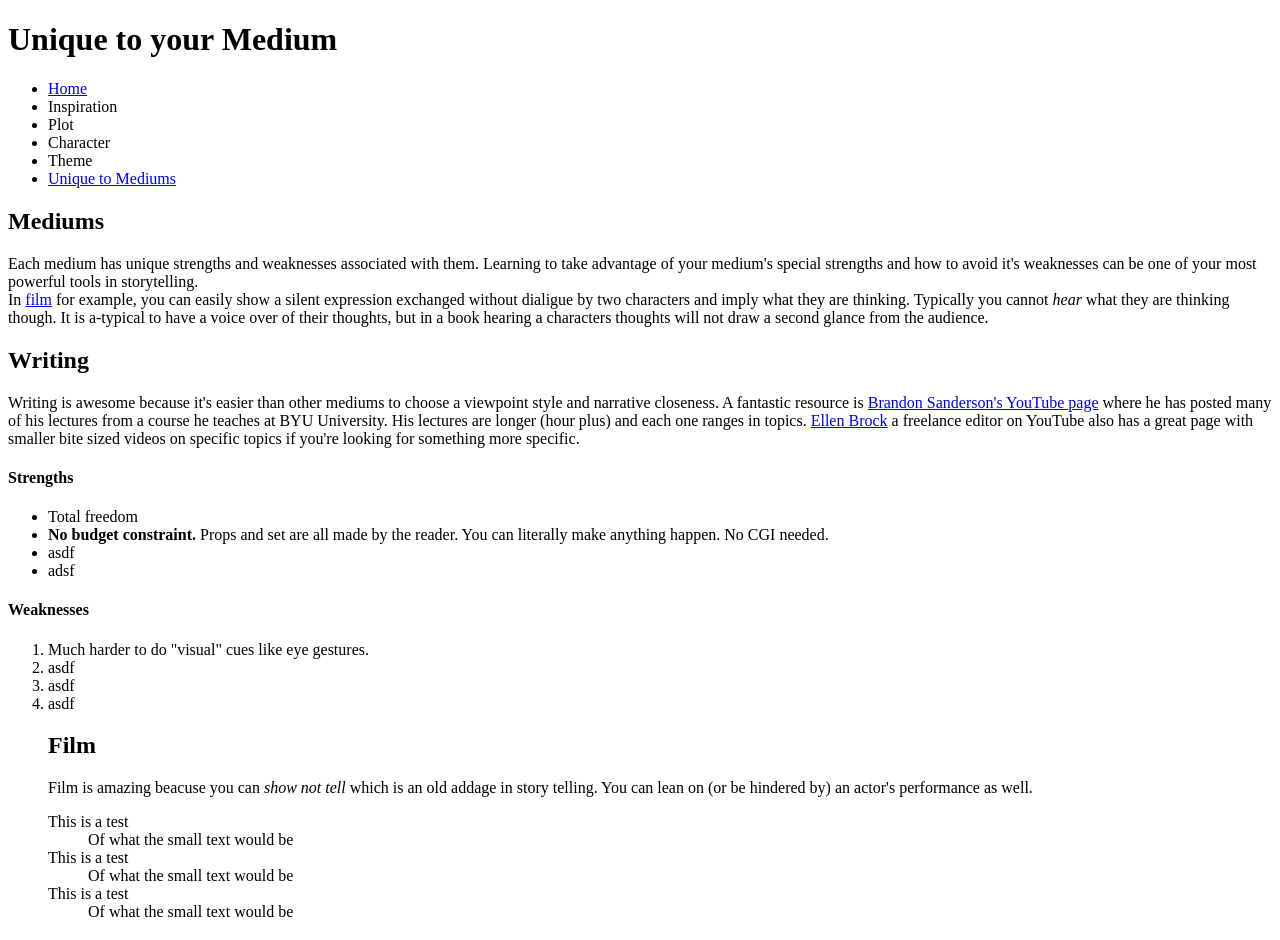
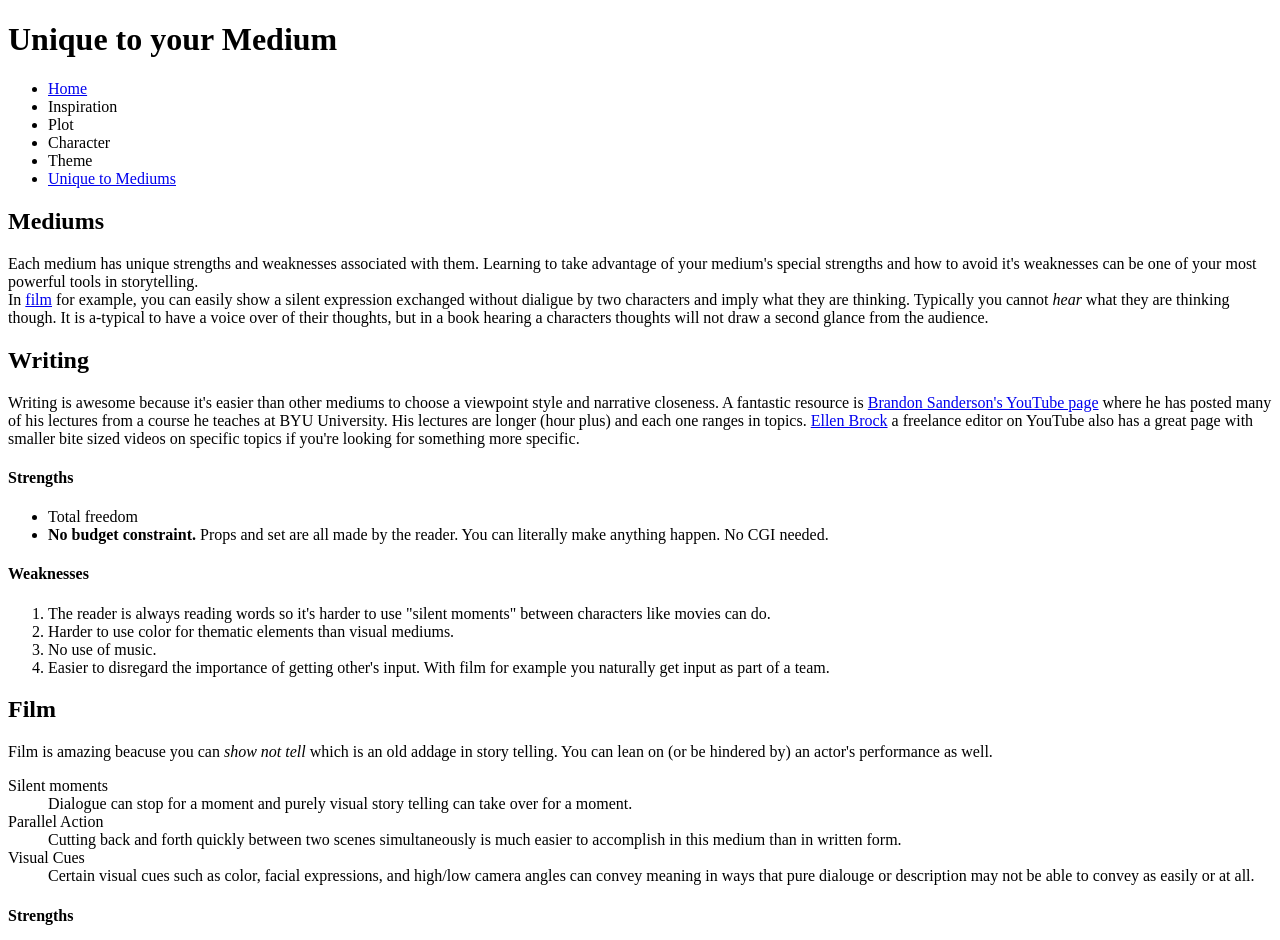
Before and after one commit to TheGreenGuild/embarkment_dgm_2120, a plain HTML site: page uniqueToYourMedium.html in a window 1280 px wide. Shown: the top 940 px of the page. Drawn offline with Linux system fonts and the light colour scheme.

Commit message:
Added content to the UniqueToYourMedium page.

```diff
--- a/uniqueToYourMedium.html
+++ b/uniqueToYourMedium.html
@@ -12,7 +12,7 @@
 <body>
     <!--Beginning of Header-->
     <header>
-        <h1 id="page_header">Unique to your Medium</h1>
+        <h1>Unique to your Medium</h1>
     </header>
 
     <!--Beginning of Nav-->
@@ -47,27 +47,32 @@
             <h4>Strengths</h4>
             <ul>
                 <li>Total freedom</li>
-                <li><b>No budget constraint.</b> Props and set are all made by the reader. You can literally make anything happen. No CGI needed.</li>
-                <li>asdf</li>
-                <li>adsf</li>
+                <li><b>No budget constraint.</b> Props and set are all made by the reader. You can literally
+                    make anything happen. No CGI needed.</li>
             </ul>
             <h4>Weaknesses</h4>
             <ol>
-                <li>Much harder to do "visual" cues like eye gestures.</li>
-                <li>asdf</li>
-                <li>asdf</li>
-                <li>asdf</li>
-            </ul>
-        <!--Come back to. IDK why my Film section is sticking out farther than my Writing section. Also I'll turn these little peices into sections later for use in CSS.-->
+                <li>The reader is always reading words so it's harder to use "silent moments" between
+                    characters like movies can do.</li>
+                <li>Harder to use color for thematic elements than visual mediums.</li>
+                <li>No use of music.</li>
+                <li>Easier to disregard the importance of getting other's input. With film for example you
+                    naturally get input as part of a team.</li>
+            </ol>
+        <!--I'll turn these little peices into sections later for use in CSS.-->
         <h2 id="film_header">Film</h2>
-            <p>Film is amazing beacuse you can <i>show not tell</i> which is an old addage in story telling. You can lean on (or be hindered by) an actor's performance as well.</p>
+            <p>Film is amazing beacuse you can <i>show not tell</i> which is an old addage in story
+                telling. You can lean on (or be hindered by) an actor's performance as well.</p>
             <dl>
-                <dt>This is a test</dt>
-                <dd>Of what the small text would be</dd>
-                <dt>This is a test</dt>
-                <dd>Of what the small text would be</dd>
-                <dt>This is a test</dt>
-                <dd>Of what the small text would be</dd>
+                <dt>Silent moments</dt>
+                <dd>Dialogue can stop for a moment and purely visual story telling can take over for a moment.</dd>
+                <dt>Parallel Action</dt>
+                <dd>Cutting back and forth quickly between two scenes simultaneously is much easier to
+                    accomplish in this medium than in written form.</dd>
+                <dt>Visual Cues</dt>
+                <dd>Certain visual cues such as color, facial expressions, and high/low camera angles
+                    can convey meaning in ways that pure dialouge or description may not be able to convey
+                    as easily or at all.</dd>
             </dl>
                 <h4>Strengths</h4>
                 <ul>
@@ -80,7 +85,8 @@
                     <li>Lots more budget, skills or resources to pull off correctly.</li>
                 </ul>
         <h2>Film</h2>
-            <p>Film is amazing beacuse you can show not tell which is an old addage in story telling. You can lean on (or be hindered by) an actor's performance as well.</p>
+            <p>Film is amazing beacuse you can show not tell which is an old addage in story telling.
+                You can lean on (or be hindered by) an actor's performance as well.</p>
                 <h4>Strengths</h4>
                 <ul>
                     <li>Use of visual story telling elements such as color music etc.</li>
@@ -92,10 +98,12 @@
                     <li>Lots more budget, skills or resources to pull off correctly.</li>
                 </ul>
             <h2>Webtoon</h2>
-                <p>A quickly growing medium with low barrier to entry on the website. Anyone can submit their work for free and use Webtoon's tools to enhance their page.</p>
+                <p>A quickly growing medium with low barrier to entry on the website. Anyone can submit their
+                    work for free and use Webtoon's tools to enhance their page.</p>
                     <h4>Strengths</h4>
                     <ul>
-                        <li>Keeping digital copies of your work means you have the potential to convert it to a physical graphic novel later.</li>
+                        <li>Keeping digital copies of your work means you have the potential to convert it to
+                            a physical graphic novel later.</li>
                         <li>Possible to have fans contribute via GoFundMe links.</li>
                     </ul>
                     <h4>Weaknesses</h4>
@@ -107,7 +115,7 @@
 
     <!--Beginning of Footer-->
     <footer>
-        <p><a href="#page_header">Back to the top</a></p>
+        <p><a href="#">Back to the top</a></p>
         <p>Page last updated <time datetime="2021-10-15">10/15</time></p>
         <p>&copy; 2021 &bull; Teison Edwards</p>
     </footer>
```
Also changed, not shown: index.html (+8 -5 lines).
